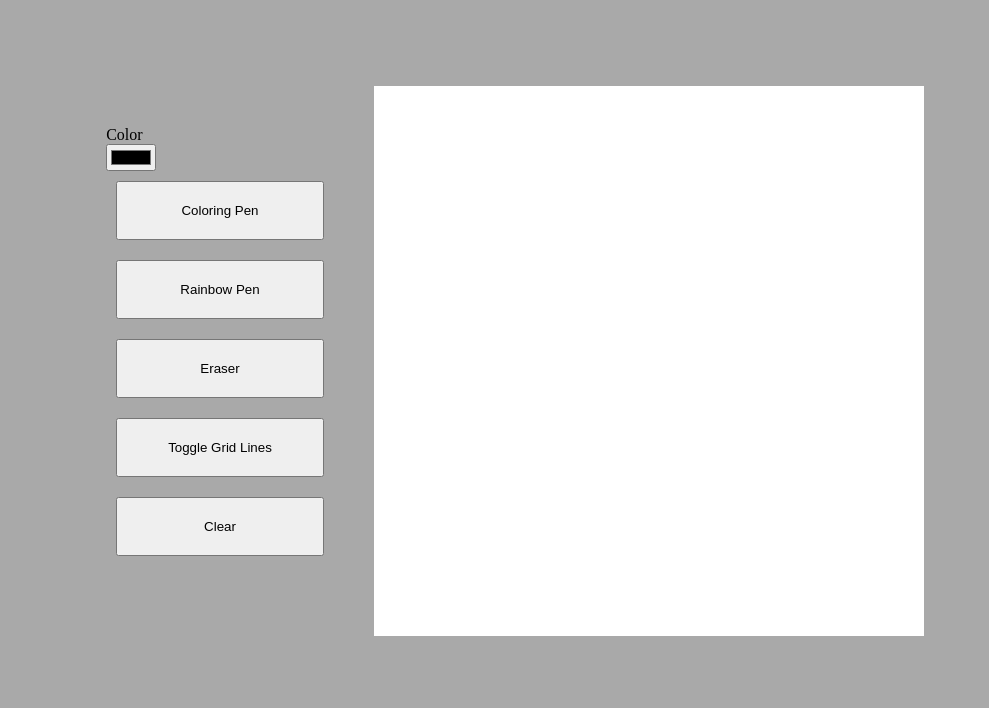
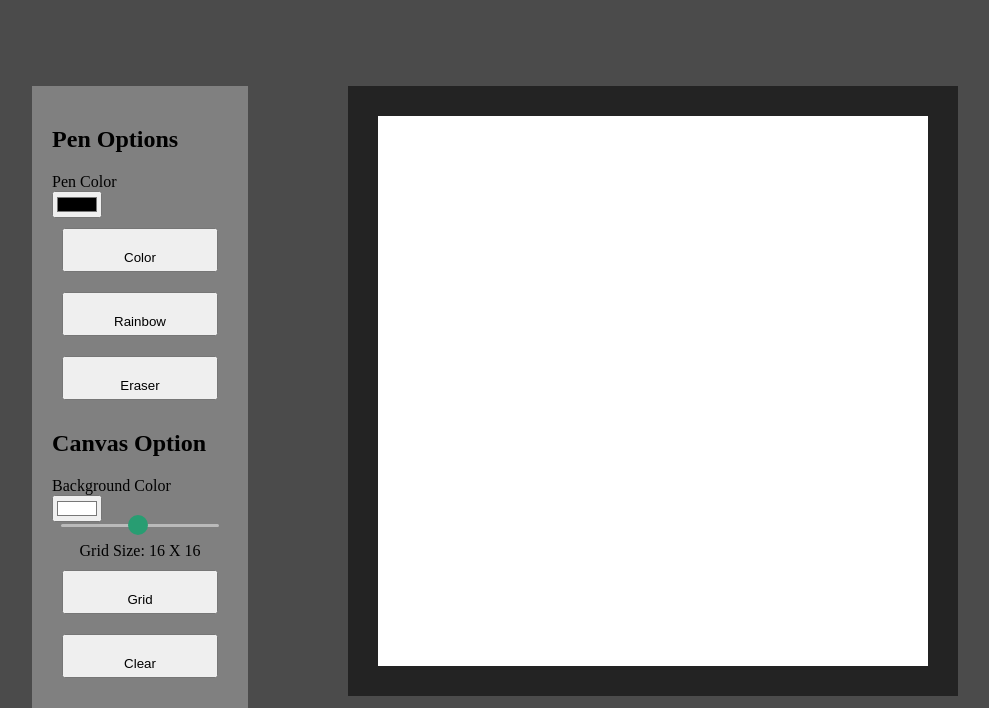
Before and after one commit to JohnsonDuong/etch-a-sketch, a plain HTML site: page index.html in a window 1280 px wide. Shown: the part 150-858 px from the top of the page, without its empty margins (145-1134 px from the left). Before the commit the page ends 800 px from the top, so only its background shows below. Drawn offline with Linux system fonts and the light colour scheme.

Commit message:
Add ability to change grid size using a slider

```diff
--- a/app.js
+++ b/app.js
@@ -4,40 +4,49 @@
 
 //Elements selected from the DOM
 const DEFAULT_MODE = 'color';
-const DEFAULT_SIZE = '50';
-const BACKGROUND_COLOR = 'white';
+const DEFAULT_SIZE = '16';
 
+//DOM elements
 const grid = document.getElementById('grid-container');
 const colorButton = document.getElementById('color-button');
 const rainbowButton = document.getElementById('rainbow-button');
 const eraserButton = document.getElementById('eraser-button');
 const toggleGridButton = document.getElementById('grid-button');
 const clearButton = document.getElementById('clear-button');
-
+const bgColorPicker = document.getElementById('background-color-picker');
+const slider = document.getElementById('slider');
 
 //Variables
 let currentMode = DEFAULT_MODE;
 let currentSize = DEFAULT_SIZE;
 let gridLineMode = false;
 
+//Event listeners
+bgColorPicker.oninput = () => grid.style.backgroundColor = bgColorPicker.value;
 colorButton.onclick = () => setCurrentMode('color');
 rainbowButton.onclick = () => setCurrentMode('rainbow');
 eraserButton.onclick = () => setCurrentMode('eraser');
+toggleGridButton.onclick = () => toggleGrid();
 
+slider.oninput = () => createGrid(slider.value);
 
+let mouseDown = false;
+document.getElementById('grid-container').onmousedown = () => mouseDown = true;
+document.getElementById('grid-container').onmouseup = () => mouseDown = false;
 
 //Clear the canvas
-clearButton.onclick = () => {
+clearButton.onclick = () => clearCanvas();
 
+function clearCanvas() {
     for (const pixel of pixelList) {
         pixel.classList.remove('filled-pixel');
-        pixel.style.backgroundColor = BACKGROUND_COLOR;
+        pixel.style.background = 'none';
     }
-
 }
 
 //Toggle the grid lines
-toggleGridButton.onclick = () => {
+function toggleGrid () {
+
     gridLineMode = !gridLineMode;
 
     //Show the grid lines
@@ -49,12 +58,9 @@ toggleGridButton.onclick = () => {
     else if (gridLineMode == false){
         pixelList.forEach((pixel) => pixel.classList.remove('grid-lines'));
     }
-};
+}
 
-let mouseDown = false;
-document.getElementById('grid-container').onmousedown = () => mouseDown = true;
-document.getElementById('grid-container').onmouseup = () => mouseDown = false;
-
+//Set the current mode
 function setCurrentMode (newMode) {
     currentMode = newMode;
 }
@@ -69,7 +75,7 @@ function draw(e) {
 
     //Set the brush to color mode
     if (currentMode == 'color') {
-        let currentColor = document.getElementById('color-picker').value;
+        let currentColor = document.getElementById('pen-color-picker').value;
         pixel.style.backgroundColor = currentColor;
         pixel.classList.add('filled-pixel');
         // console.log(pixel)
@@ -87,26 +93,36 @@ function draw(e) {
 
     //Toggle the eraser
     else if (currentMode == 'eraser') {
-        pixel.style.backgroundColor = 'white';
+        pixel.style.background = 'none';
         pixel.classList.remove('filled-pixel');
     }
 }
 
 //Create the grid
 function createGrid(size) {
+
     grid.style.gridTemplateColumns = `repeat(${size}, 1fr)`;
     grid.style.gridTemplateRows = `repeat(${size}, 1fr)`;
 
+    //Remove any exisiting grid pixels
+    while (grid.hasChildNodes()) {
+        grid.removeChild(grid.firstChild);
+    }
+
     for (let i = 0; i < size * size; i++) {
         const gridPixel = document.createElement('div');
-        // gridPixel.classList.add("grid-pixel");
+
+        if (gridLineMode) {
+            gridPixel.classList.add("grid-lines");
+        }
+
         gridPixel.addEventListener('mousedown', draw);
         gridPixel.addEventListener('mouseover', draw);
         grid.appendChild(gridPixel);
-      }
+    }
+
 }
 
 createGrid(currentSize);
 
-
 let pixelList = grid.childNodes;
--- a/index.html
+++ b/index.html
@@ -4,7 +4,7 @@
     <meta charset="UTF-8" />
     <meta http-equiv="X-UA-Compatible" content="IE=edge" />
     <meta name="viewport" content="width=device-width, initial-scale=1.0" />
-    <title>Etch A Sketch</title>
+    <title>Pixel Art</title>
     <link rel="stylesheet" href="styles.css" />
     <script src="app.js" defer></script>
   </head>
@@ -12,12 +12,28 @@
     <h1 class="title">Pixel Art</h1>
     <div class="box">
       <div class="settings">
-        <label for="colorpicker">Color</label>
-        <input type="color" id="color-picker" value="#000000" />
-        <button id="color-button">Coloring Pen</button>
-        <button id="rainbow-button">Rainbow Pen</button>
+        <h2>Pen Options</h2>
+        <label for="pen-color-picker">Pen Color</label>
+        <input type="color" id="pen-color-picker" value="#000000" />
+        <button id="color-button">Color</button>
+        <button id="rainbow-button">Rainbow</button>
         <button id="eraser-button">Eraser</button>
-        <button id="grid-button">Toggle Grid Lines</button>
+
+        <h2>Canvas Option</h2>
+        <label for="background-color-picker">Background Color</label>
+        <input type="color" id="background-color-picker" value="#ffffff" />
+        <div class="slidecontainer">
+          <input
+            type="range"
+            min="1"
+            max="32"
+            value="16"
+            class="slider"
+            id="slider"
+          />
+          <label for="slidecontainer">Grid Size: 16 X 16</label>
+        </div>
+        <button id="grid-button">Grid</button>
         <button id="clear-button">Clear</button>
       </div>
       <div id="grid-container"></div>
--- a/styles.css
+++ b/styles.css
@@ -3,7 +3,7 @@ body {
     justify-content: center;
     align-items: center;
     flex-direction: column;
-    background-color: darkgray;
+    background-color: rgba(56, 56, 56, 0.9);
     margin: 0;
     padding: 0;
 }
@@ -12,11 +12,19 @@ body {
     display: flex;
 }
 
+button {
+    height: 10px;
+    /* text-align: center;
+    text-justify: center; */
+}
+
 #grid-container {
     display: grid;
     width: 550px;
     height: 550px;
     background-color: white;
+    border: 30px solid rgb(35, 35, 35);;
+    /* box-shadow: 0 4px 8px 0 rgba(0, 0, 0, 0.2), 0 6px 20px 0 rgba(0, 0, 0, 0.19); */
 }
 
 .title {
@@ -32,8 +40,9 @@ body {
 .settings {
     display: flex;
     flex-direction: column;
-    margin: 20px;
     padding: 20px;
+    margin-right: 100px;
+    background-color: grey;
 }
 
 button {
@@ -47,3 +56,46 @@ button {
 
 .filled-pixel {
 }
+
+.active-button {
+
+}
+
+.slidecontainer {
+    width: 100%; /* Width of the outside container */
+    display: flex;
+    justify-content: center;
+    align-items: center;
+    flex-direction: column;
+  }
+
+  .slider {
+    margin-bottom: 15px;
+    -webkit-appearance: none;
+    width: 90%;
+    height: 3px;
+    border-radius: 5px;
+    background: #d3d3d3;
+    outline: none;
+    opacity: 0.7;
+    -webkit-transition: .2s;
+    transition: opacity .2s;
+  }
+
+  .slider::-webkit-slider-thumb {
+    -webkit-appearance: none;
+    appearance: none;
+    width: 20px;
+    height: 20px;
+    border-radius: 50%;
+    background: #04AA6D;
+    cursor: pointer;
+  }
+
+  .slider::-moz-range-thumb {
+    width: 25px;
+    height: 25px;
+    border-radius: 50%;
+    background: #04AA6D;
+    cursor: pointer;
+  }
```
